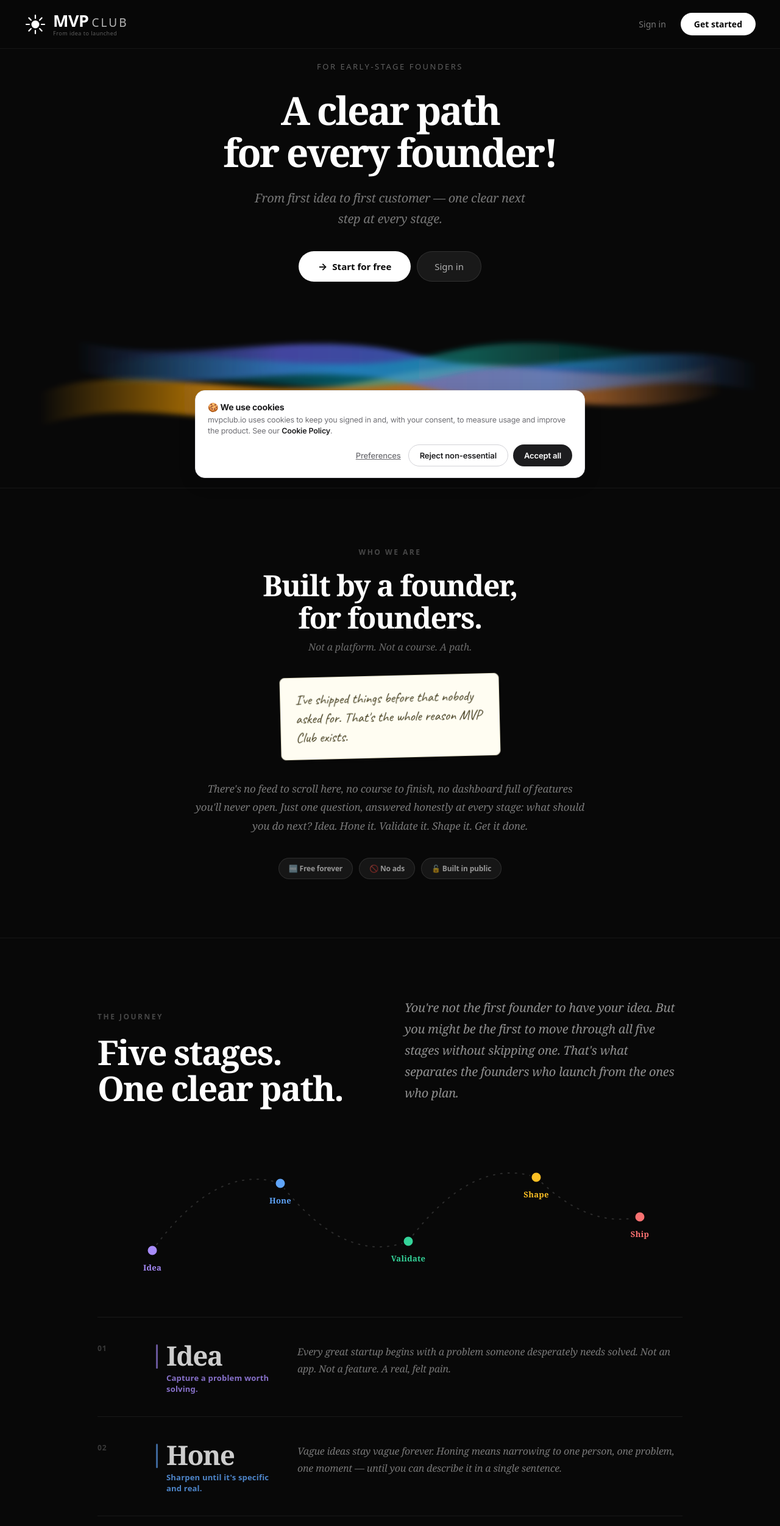
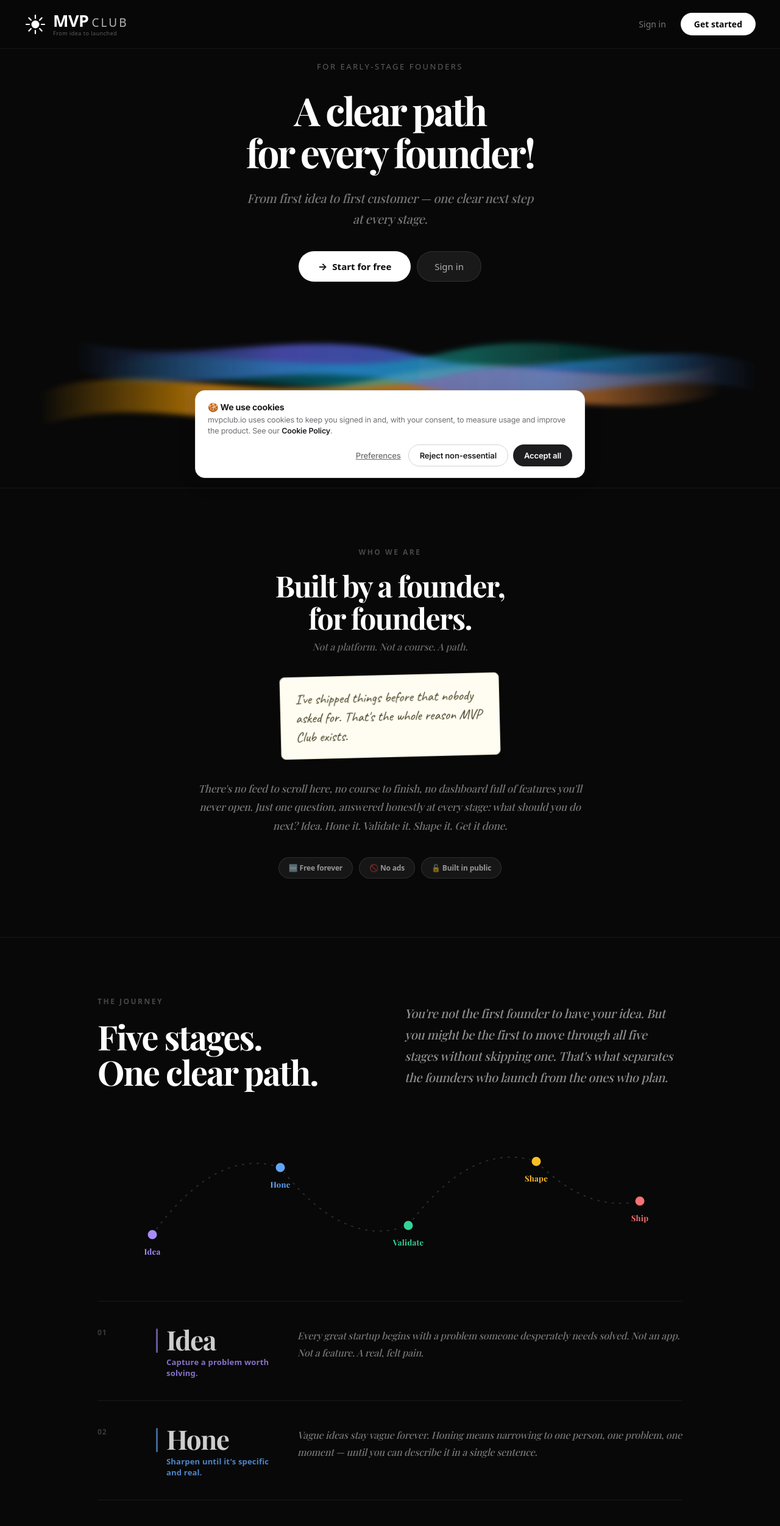
Before and after one commit to shthota14/mvp-club, a React (Vite) app in the folder frontend/: page / in a window 1280 px wide. Shown: the top 2503 px of the page at 61% size. Built offline with nearby package versions, Linux system fonts and the light colour scheme; a web font is replaced by a local one.

Commit message:
Sweep remaining Georgia/Comic Sans literals onto the site type tokens

```diff
--- a/frontend/src/pages/DonateCancelPage.tsx
+++ b/frontend/src/pages/DonateCancelPage.tsx
@@ -21,7 +21,7 @@ export default function DonateCancelPage() {
 
           <h1 style={{
             fontSize: 26, fontWeight: 700, color: '#1d1d1f',
-            fontFamily: 'Georgia, serif', letterSpacing: -0.8, marginBottom: 12,
+            fontFamily: 'var(--font-display)', letterSpacing: -0.8, marginBottom: 12,
           }}>
             No worries at all.
           </h1>
--- a/frontend/src/pages/DonateSuccessPage.tsx
+++ b/frontend/src/pages/DonateSuccessPage.tsx
@@ -25,7 +25,7 @@ export default function DonateSuccessPage() {
 
           <h1 style={{
             fontSize: 28, fontWeight: 700, color: '#1d1d1f',
-            fontFamily: 'Georgia, serif', letterSpacing: -0.8,
+            fontFamily: 'var(--font-display)', letterSpacing: -0.8,
             marginBottom: 12,
           }}>
             Thank you{amount ? ` for your $${amount}` : ''}!
--- a/frontend/src/pages/HeroPage.tsx
+++ b/frontend/src/pages/HeroPage.tsx
@@ -165,11 +165,11 @@ export default function HeroPage() {
           <h1 className="hero-text" style={{
             fontSize: 'clamp(32px, 5vw, 64px)', fontWeight: 700, lineHeight: 1.08,
             letterSpacing: '-3px', marginBottom: 24,
-            fontFamily: 'Georgia, "Times New Roman", serif',
+            fontFamily: 'var(--font-display)',
           }}>
             A clear path<br />for every founder!
           </h1>
-          <p className="hero-sub" style={{ fontSize: 20, color: 'rgba(255,255,255,.45)', lineHeight: 1.7, maxWidth: 480, margin: '0 auto 36px', fontStyle: 'italic', fontFamily: 'Georgia, serif', letterSpacing: -0.3 }}>
+          <p className="hero-sub" style={{ fontSize: 20, color: 'rgba(255,255,255,.45)', lineHeight: 1.7, maxWidth: 480, margin: '0 auto 36px', fontStyle: 'italic', fontFamily: 'var(--font-display)', letterSpacing: -0.3 }}>
             From first idea to first customer — one clear next step at every stage.
           </p>
           <div className="hero-cta" style={{ display: 'flex', gap: 10, justifyContent: 'center' }}>
@@ -257,10 +257,10 @@ export default function HeroPage() {
           <p style={{ fontSize: 12, fontWeight: 600, letterSpacing: 2.5, color: 'rgba(255,255,255,.25)', textTransform: 'uppercase', marginBottom: 20 }}>
             Who we are
           </p>
-          <h2 style={{ fontSize: 'clamp(28px,4vw,48px)', fontWeight: 700, letterSpacing: -1.5, lineHeight: 1.1, fontFamily: 'Georgia, serif', color: '#fff', marginBottom: 10 }}>
+          <h2 style={{ fontSize: 'clamp(28px,4vw,48px)', fontWeight: 700, letterSpacing: -1.5, lineHeight: 1.1, fontFamily: 'var(--font-display)', color: '#fff', marginBottom: 10 }}>
             Built by a founder,<br />for founders.
           </h2>
-          <p style={{ fontSize: 16, color: 'rgba(255,255,255,.4)', fontStyle: 'italic', fontFamily: 'Georgia, serif', marginBottom: 36 }}>
+          <p style={{ fontSize: 16, color: 'rgba(255,255,255,.4)', fontStyle: 'italic', fontFamily: 'var(--font-display)', marginBottom: 36 }}>
             Not a platform. Not a course. A path.
           </p>
 
@@ -272,12 +272,12 @@ export default function HeroPage() {
             padding: '20px 24px', transform: 'rotate(-1.4deg)',
             boxShadow: '3px 5px 12px rgba(0,0,0,.3)',
           }}>
-            <p style={{ fontFamily: "'Caveat', 'Comic Sans MS', cursive, system-ui", fontSize: 23, color: '#4a4426', lineHeight: 1.35, margin: 0 }}>
+            <p style={{ fontFamily: 'var(--font-hand)', fontSize: 23, color: '#4a4426', lineHeight: 1.35, margin: 0 }}>
               I've shipped things before that nobody asked for. That's the whole reason MVP Club exists.
             </p>
           </div>
 
-          <p style={{ fontSize: 17, color: 'rgba(255,255,255,.45)', lineHeight: 1.8, fontFamily: 'Georgia, serif', fontStyle: 'italic', letterSpacing: -0.2, marginBottom: 36 }}>
+          <p style={{ fontSize: 17, color: 'rgba(255,255,255,.45)', lineHeight: 1.8, fontFamily: 'var(--font-display)', fontStyle: 'italic', letterSpacing: -0.2, marginBottom: 36 }}>
             There's no feed to scroll here, no course to finish, no dashboard full of features you'll never open. Just one question, answered honestly at every stage: what should you do next? Idea. Hone it. Validate it. Shape it. Get it done.
           </p>
 
@@ -302,11 +302,11 @@ export default function HeroPage() {
               <p style={{ fontSize: 12, fontWeight: 600, letterSpacing: 2.5, color: 'rgba(255,255,255,.25)', textTransform: 'uppercase', marginBottom: 20 }}>
                 The journey
               </p>
-              <h2 style={{ fontSize: 'clamp(32px,4.5vw,56px)', fontWeight: 700, letterSpacing: -2, lineHeight: 1.05, fontFamily: 'Georgia, serif', color: '#fff', margin: 0 }}>
+              <h2 style={{ fontSize: 'clamp(32px,4.5vw,56px)', fontWeight: 700, letterSpacing: -2, lineHeight: 1.05, fontFamily: 'var(--font-display)', color: '#fff', margin: 0 }}>
                 Five stages.<br />One clear path.
               </h2>
             </div>
-            <p style={{ fontSize: 20, color: 'rgba(255,255,255,.55)', lineHeight: 1.75, margin: 0, paddingBottom: 4, fontStyle: 'italic', fontFamily: 'Georgia, serif', letterSpacing: -0.3 }}>
+            <p style={{ fontSize: 20, color: 'rgba(255,255,255,.55)', lineHeight: 1.75, margin: 0, paddingBottom: 4, fontStyle: 'italic', fontFamily: 'var(--font-display)', letterSpacing: -0.3 }}>
               You're not the first founder to have your idea. But you might be the first to move through all five stages without skipping one. That's what separates the founders who launch from the ones who plan.
             </p>
           </div>
@@ -327,7 +327,7 @@ export default function HeroPage() {
                 position: 'absolute', left: `${(trailPoints[i].x / 900) * 100}%`, top: `${(trailPoints[i].y / 210) * 100}%`,
                 transform: 'translate(-50%, 16px)', textAlign: 'center', pointerEvents: 'none', whiteSpace: 'nowrap',
               }}>
-                <span style={{ fontSize: 13, fontWeight: 700, color: s.color, fontFamily: 'Georgia, serif', letterSpacing: 0.3 }}>{s.label}</span>
+                <span style={{ fontSize: 13, fontWeight: 700, color: s.color, fontFamily: 'var(--font-display)', letterSpacing: 0.3 }}>{s.label}</span>
               </div>
             ))}
           </div>
@@ -339,11 +339,11 @@ export default function HeroPage() {
               <div style={{ display: 'flex', alignItems: 'flex-start', gap: 14, paddingTop: 4 }}>
                 <div className="stage-bar" style={{ width: 3, height: 40, borderRadius: 2, background: s.color, opacity: .6, flexShrink: 0, transition: 'opacity .2s', marginTop: 4 }} />
                 <div>
-                  <span className="stage-label" style={{ fontSize: 'clamp(28px,3.5vw,44px)', fontWeight: 700, letterSpacing: -1.5, color: 'rgba(255,255,255,.8)', transition: 'color .2s', fontFamily: 'Georgia, serif', lineHeight: 1, display: 'block' }}>{s.label}</span>
+                  <span className="stage-label" style={{ fontSize: 'clamp(28px,3.5vw,44px)', fontWeight: 700, letterSpacing: -1.5, color: 'rgba(255,255,255,.8)', transition: 'color .2s', fontFamily: 'var(--font-display)', lineHeight: 1, display: 'block' }}>{s.label}</span>
                   <span style={{ fontSize: 13, fontWeight: 600, color: s.color, opacity: .8, letterSpacing: 0.2, marginTop: 6, display: 'block' }}>{s.desc}</span>
                 </div>
               </div>
-              <p style={{ fontSize: 16, color: 'rgba(255,255,255,.45)', lineHeight: 1.75, margin: 0, paddingTop: 6, fontStyle: 'italic', fontFamily: 'Georgia, serif', letterSpacing: -0.2 }}>{s.detail}</p>
+              <p style={{ fontSize: 16, color: 'rgba(255,255,255,.45)', lineHeight: 1.75, margin: 0, paddingTop: 6, fontStyle: 'italic', fontFamily: 'var(--font-display)', letterSpacing: -0.2 }}>{s.detail}</p>
             </div>
           ))}
 
@@ -356,7 +356,7 @@ export default function HeroPage() {
           <div className="hp-2col" style={{ display: 'grid', gridTemplateColumns: '1fr 1fr', gap: '0 80px', alignItems: 'start' }}>
             <div>
               <p style={{ fontSize: 12, fontWeight: 600, letterSpacing: 2.5, color: 'rgba(255,255,255,.25)', textTransform: 'uppercase', marginBottom: 20 }}>What you get</p>
-              <h2 style={{ fontSize: 'clamp(28px,4vw,48px)', fontWeight: 700, letterSpacing: -1.5, lineHeight: 1.1, fontFamily: 'Georgia, serif', color: '#fff' }}>
+              <h2 style={{ fontSize: 'clamp(28px,4vw,48px)', fontWeight: 700, letterSpacing: -1.5, lineHeight: 1.1, fontFamily: 'var(--font-display)', color: '#fff' }}>
                 Everything you need to start moving.
               </h2>
             </div>
@@ -380,12 +380,12 @@ export default function HeroPage() {
           <div className="hp-2col" style={{ display: 'grid', gridTemplateColumns: '1fr 1fr', gap: 48, marginBottom: 56, alignItems: 'end' }}>
             <div>
               <p style={{ fontSize: 12, fontWeight: 600, letterSpacing: 2.5, color: 'rgba(255,255,255,.25)', textTransform: 'uppercase', marginBottom: 20 }}>Community</p>
-              <h2 style={{ fontSize: 'clamp(30px,4vw,52px)', fontWeight: 700, letterSpacing: -1.8, lineHeight: 1.05, fontFamily: 'Georgia, serif', color: '#fff', margin: 0 }}>
+              <h2 style={{ fontSize: 'clamp(30px,4vw,52px)', fontWeight: 700, letterSpacing: -1.8, lineHeight: 1.05, fontFamily: 'var(--font-display)', color: '#fff', margin: 0 }}>
                 Ideas from every<br />founder on the platform!
               </h2>
             </div>
             <div>
-              <p style={{ fontSize: 18, color: 'rgba(255,255,255,.5)', lineHeight: 1.8, marginBottom: 28, fontStyle: 'italic', fontFamily: 'Georgia, serif', letterSpacing: -0.3 }}>
+              <p style={{ fontSize: 18, color: 'rgba(255,255,255,.5)', lineHeight: 1.8, marginBottom: 28, fontStyle: 'italic', fontFamily: 'var(--font-display)', letterSpacing: -0.3 }}>
                 Click one to explore, respond, or connect. Every idea here belongs to a real founder working through the same five stages as you.
               </p>
               <button onClick={() => open('register')}
@@ -503,7 +503,7 @@ export default function HeroPage() {
           <p style={{ fontSize: 12, fontWeight: 600, letterSpacing: 2.5, color: 'rgba(255,255,255,.25)', textTransform: 'uppercase', marginBottom: 20, textAlign: 'center' }}>
             Questions
           </p>
-          <h2 style={{ fontSize: 'clamp(28px,4vw,48px)', fontWeight: 700, letterSpacing: -1.5, lineHeight: 1.1, fontFamily: 'Georgia, serif', color: '#fff', marginBottom: 44, textAlign: 'center' }}>
+          <h2 style={{ fontSize: 'clamp(28px,4vw,48px)', fontWeight: 700, letterSpacing: -1.5, lineHeight: 1.1, fontFamily: 'var(--font-display)', color: '#fff', marginBottom: 44, textAlign: 'center' }}>
             Good questions.
           </h2>
           <div>
@@ -542,10 +542,10 @@ export default function HeroPage() {
           <p style={{ fontSize: 12, fontWeight: 600, letterSpacing: 2.5, color: 'rgba(255,255,255,.25)', textTransform: 'uppercase', marginBottom: 20 }}>
             Contact
           </p>
-          <h2 style={{ fontSize: 'clamp(28px,4vw,48px)', fontWeight: 700, letterSpacing: -1.5, lineHeight: 1.1, fontFamily: 'Georgia, serif', color: '#fff', marginBottom: 20 }}>
+          <h2 style={{ fontSize: 'clamp(28px,4vw,48px)', fontWeight: 700, letterSpacing: -1.5, lineHeight: 1.1, fontFamily: 'var(--font-display)', color: '#fff', marginBottom: 20 }}>
             Get in touch.
           </h2>
-          <p style={{ fontSize: 17, color: 'rgba(255,255,255,.45)', lineHeight: 1.8, fontFamily: 'Georgia, serif', fontStyle: 'italic', letterSpacing: -0.2, marginBottom: 36 }}>
+          <p style={{ fontSize: 17, color: 'rgba(255,255,255,.45)', lineHeight: 1.8, fontFamily: 'var(--font-display)', fontStyle: 'italic', letterSpacing: -0.2, marginBottom: 36 }}>
             MVP Club is small on purpose — one founder, no support queue. The fastest way to reach me is to create a free account and use the feedback button inside the app; I read every message myself.
           </p>
           <button onClick={() => open('register')}
@@ -557,7 +557,7 @@ export default function HeroPage() {
 
       {/* ── CTA ── */}
       <section className="hp-cta-pad" style={{ borderTop: '1px solid rgba(255,255,255,.06)', padding: '120px 40px', textAlign: 'center', background: 'radial-gradient(ellipse 60% 80% at 50% 0%, rgba(99,102,241,.08) 0%, transparent 70%)' }}>
-        <h2 style={{ fontSize: 'clamp(36px,6vw,72px)', fontWeight: 700, letterSpacing: -2.5, lineHeight: 1.05, fontFamily: 'Georgia, serif', marginBottom: 24 }}>
+        <h2 style={{ fontSize: 'clamp(36px,6vw,72px)', fontWeight: 700, letterSpacing: -2.5, lineHeight: 1.05, fontFamily: 'var(--font-display)', marginBottom: 24 }}>
           Ready to build<br />something real?
         </h2>
         <p style={{ fontSize: 16, color: 'rgba(255,255,255,.35)', marginBottom: 40 }}>
@@ -572,7 +572,7 @@ export default function HeroPage() {
       {/* ── Footer ── */}
       <footer className="hp-footer" style={{ borderTop: '1px solid rgba(255,255,255,.06)', padding: '28px 40px', display: 'flex', justifyContent: 'space-between', alignItems: 'center' }}>
         <span style={{ fontSize: 12, color: 'rgba(255,255,255,.15)' }}>© {new Date().getFullYear()} MVP Club</span>
-        <span style={{ fontSize: 12, color: 'rgba(255,255,255,.2)', fontStyle: 'italic', fontFamily: 'Georgia, serif' }}>From idea to launched — one step at a time.</span>
+        <span style={{ fontSize: 12, color: 'rgba(255,255,255,.2)', fontStyle: 'italic', fontFamily: 'var(--font-display)' }}>From idea to launched — one step at a time.</span>
       </footer>
 
       {authOpen && (
--- a/frontend/src/pages/SurveyPage.tsx
+++ b/frontend/src/pages/SurveyPage.tsx
@@ -481,7 +481,7 @@ export default function SurveyPage() {
                       {/* dog-ear */}
                       <div style={{ position: 'absolute', bottom: 0, right: 0, width: 0, height: 0, borderStyle: 'solid', borderWidth: '0 0 22px 22px', borderColor: `transparent transparent rgba(0,0,0,.10) transparent` }} />
                       <div style={{ fontSize: 9, fontWeight: 900, color: '#78540a99', letterSpacing: 1.6, textTransform: 'uppercase' as const, marginBottom: 14 }}>📌 The idea & problem</div>
-                      <p style={{ margin: 0, fontSize: 18, fontWeight: 700, fontStyle: 'italic', color: '#78540a', lineHeight: 1.8, fontFamily: `'Georgia', serif` }}>
+                      <p style={{ margin: 0, fontSize: 18, fontWeight: 700, fontStyle: 'italic', color: '#78540a', lineHeight: 1.8, fontFamily: 'var(--font-display)' }}>
                         {ctx?.problem ? `"${ctx.problem}"` : <span style={{ fontStyle: 'normal', fontSize: 14, color: '#a0896a', fontWeight: 500 }}>A founder is validating a new idea.</span>}
                       </p>
                     </div>
@@ -606,7 +606,7 @@ export default function SurveyPage() {
           color: postit.ink,
           lineHeight: 1.7,
           fontStyle: 'italic',
-          fontFamily: `'Georgia', 'Times New Roman', serif`,
+          fontFamily: 'var(--font-display)',
         }}>
           "{problemText}"
         </div>
@@ -685,7 +685,7 @@ export default function SurveyPage() {
                     {/* Pain description card */}
                     <div style={{ background: `linear-gradient(135deg,${AC}08,${AC}04)`, borderRadius: 18, padding: '22px 22px', border: `1.5px solid ${AC}20`, marginBottom: 28 }}>
                       <div style={{ fontSize: 11, fontWeight: 800, color: AC, letterSpacing: 1.2, textTransform: 'uppercase' as const, marginBottom: 10 }}>The pain we're testing</div>
-                      <div style={{ fontSize: 17, fontWeight: 700, color: T1, lineHeight: 1.55, letterSpacing: -.2, fontFamily: `'Georgia', serif` }}>
+                      <div style={{ fontSize: 17, fontWeight: 700, color: T1, lineHeight: 1.55, letterSpacing: -.2, fontFamily: 'var(--font-display)' }}>
                         "{shortPP(painPoints[qi])}"
                       </div>
                       {ctx?.audience && (
```
Also changed, not shown: frontend/src/pages/JourneyPage.tsx (+5 -5 lines), frontend/src/pages/MyProgressPage.tsx (+9 -9 lines).
